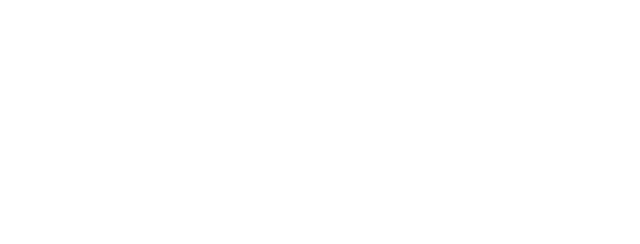
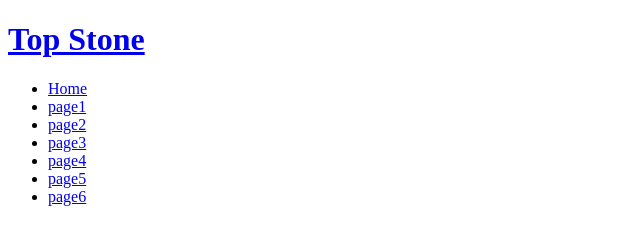
Before and after one commit to nkruger/wsp, a plain HTML site: page project/index.html in a window 1280 px wide. Shown: the whole page, without its empty margins (0-640 px from the left). Drawn offline with Linux system fonts and the light colour scheme.

Commit message:
added basic homepage

```diff
--- a/project/index.html
+++ b/project/index.html
@@ -1 +1,28 @@
-<!-- This will be the home page of your project site. Feel free to delete this comment -->
+<!DOCTYPE html>
+<html lang="en">
+	<head>
+		<meta charset="utf-8" />
+    	<link rel="stylesheet" href="css/style.css">
+    	<title>Top Stone, Inc.</title>
+	<head>
+	<body>
+		<header>
+			<h1><a href="#">Top Stone</a></h1>
+			<nav>
+				<ul>
+					<li><a href="#">Home<a></li>
+					<li><a href="#">page1<a></li>
+					<li><a href="#">page2<a></li>
+					<li><a href="#">page3<a></li>
+					<li><a href="#">page4<a></li>
+					<li><a href="#">page5<a></li>
+					<li><a href="#">page6<a></li>
+				</ul>
+			</nav>
+		</header>
+
+		<footer>
+
+		</footer>
+	</body>
+<html>
```
